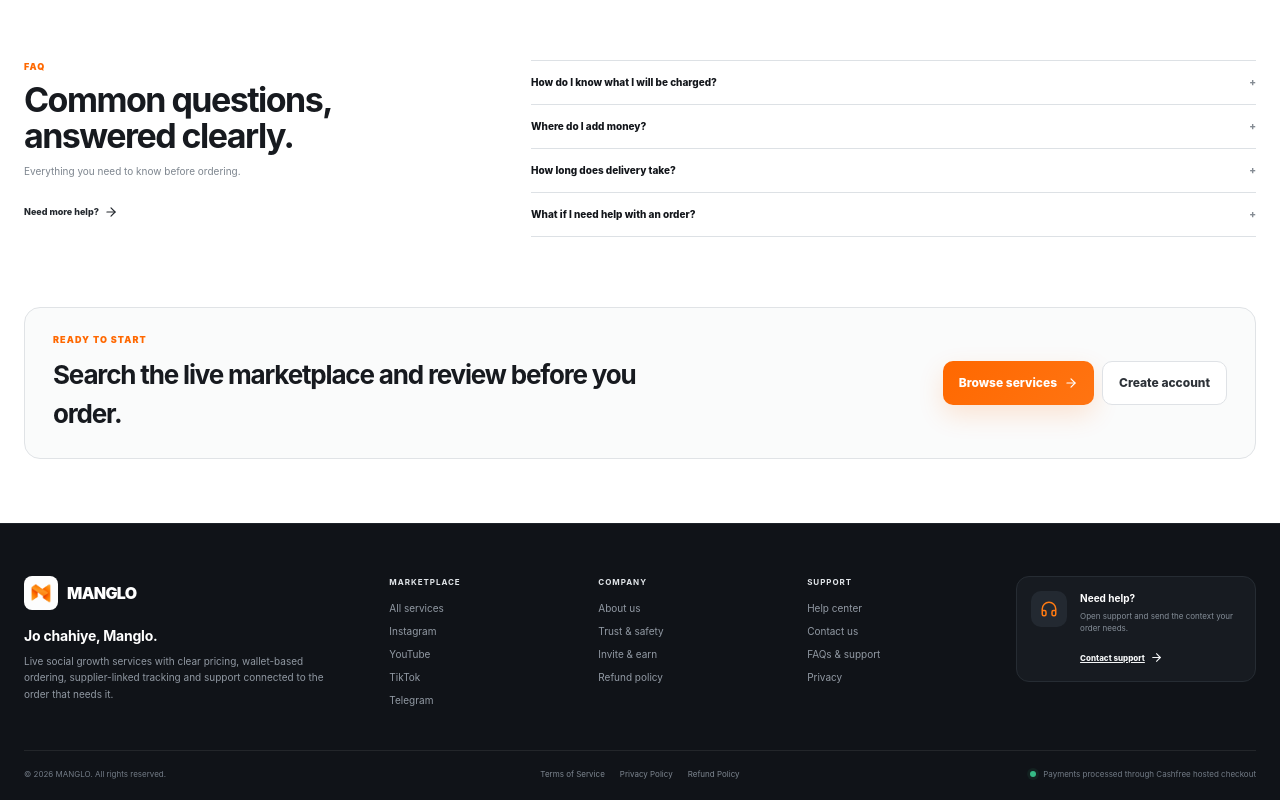
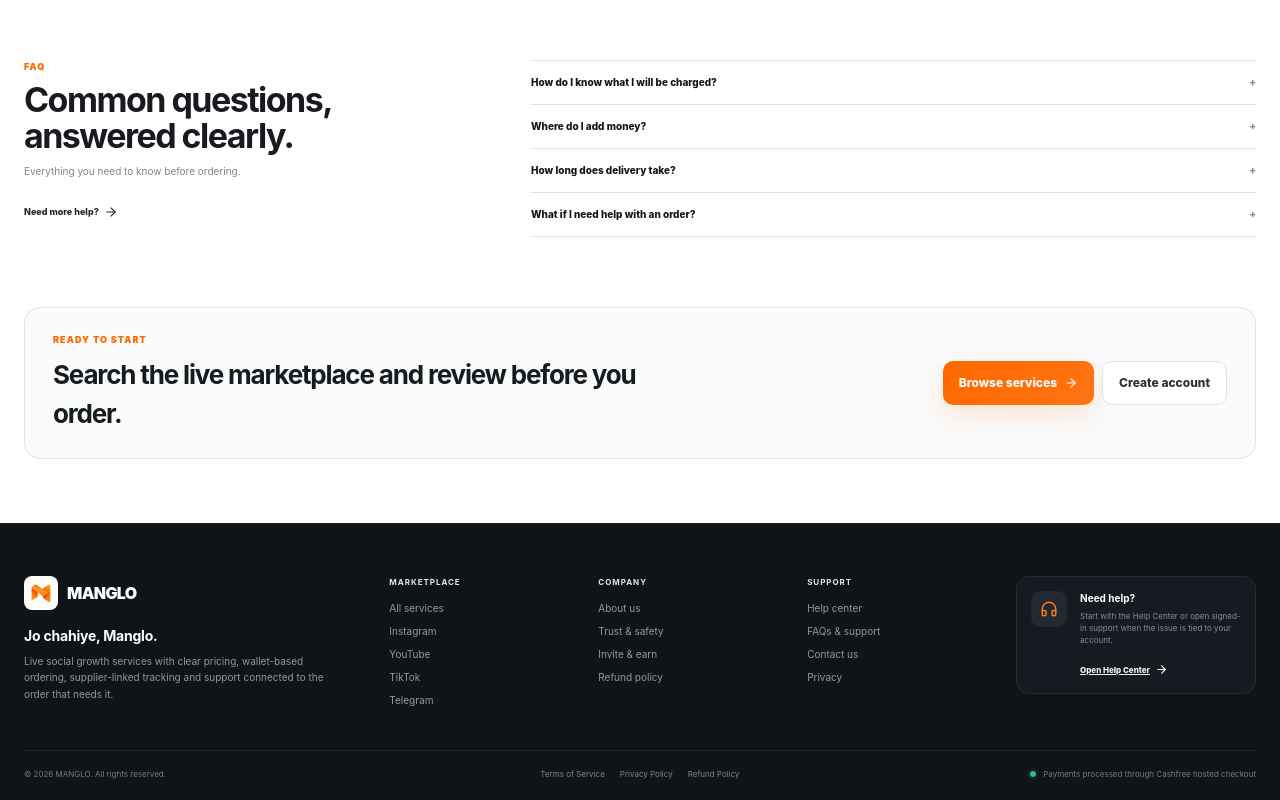
Before and after one commit to faikmulla6-cpu/manglo, a Next.js app: page / in a window 1280 px wide. Shown: the part 2458-3258 px from the top of the page. Built offline with nearby package versions, Linux system fonts and the light colour scheme; no server answers; the database is empty.

Commit message:
Wire Help Center and FAQ into footer

```diff
--- a/components/Footer.tsx
+++ b/components/Footer.tsx
@@ -17,9 +17,9 @@ export default function Footer(){
 
    <div className={styles.column}><b>MARKETPLACE</b><Link href="/services">All services</Link><Link href="/services?platform=Instagram">Instagram</Link><Link href="/services?platform=YouTube">YouTube</Link><Link href="/services?platform=TikTok">TikTok</Link><Link href="/services?platform=Telegram">Telegram</Link></div>
    <div className={styles.column}><b>COMPANY</b><Link href="/about">About us</Link><Link href="/trust">Trust & safety</Link><Link href="/invite">Invite & earn</Link><Link href="/refund">Refund policy</Link></div>
-   <div className={styles.column}><b>SUPPORT</b><Link href="/contact">Help center</Link><a href={`mailto:${company.supportEmail}`}>Contact us</a><Link href="/contact">FAQs & support</Link><Link href="/privacy">Privacy</Link></div>
+   <div className={styles.column}><b>SUPPORT</b><Link href="/help">Help center</Link><Link href="/faq">FAQs & support</Link><Link href="/contact">Contact us</Link><Link href="/privacy">Privacy</Link></div>
 
-   <div className={styles.helpCard}><span><Headphones size={18}/></span><div><b>Need help?</b><p>Open support and send the context your order needs.</p><Link href="/contact">Contact support <ArrowRight size={13}/></Link></div></div>
+   <div className={styles.helpCard}><span><Headphones size={18}/></span><div><b>Need help?</b><p>Start with the Help Center or open signed-in support when the issue is tied to your account.</p><Link href="/help">Open Help Center <ArrowRight size={13}/></Link></div></div>
   </div>
   <div className={`container ${styles.bottom}`}><span>© {new Date().getFullYear()} {company.legalName}. All rights reserved.</span><div><Link href="/terms">Terms of Service</Link><Link href="/privacy">Privacy Policy</Link><Link href="/refund">Refund Policy</Link></div><span className={styles.payment}><i className={styles.dot}/>Payments processed through Cashfree hosted checkout</span></div>
  </footer>;
```
